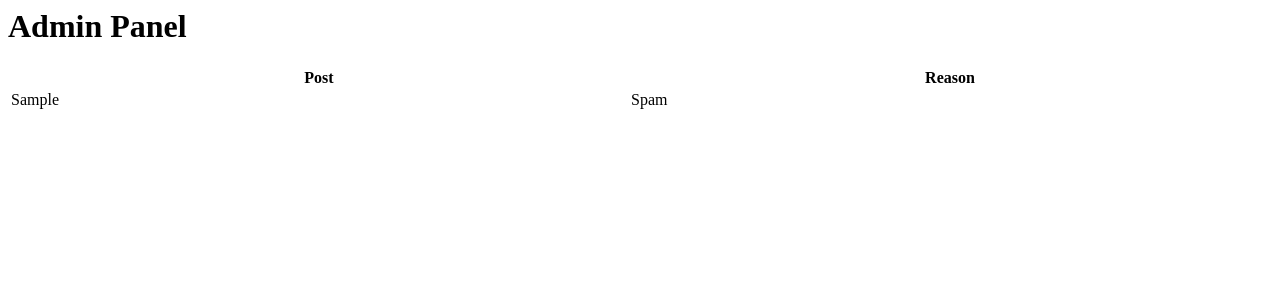
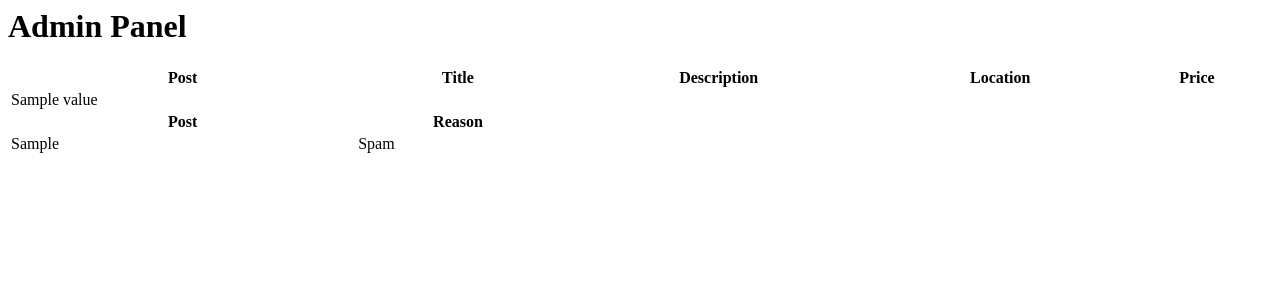
Before and after one commit to labeatl/task-completion-app, a Flask app: template backend/templates/adminpanel.html in a window 1280 px wide. Shown: the top 300 px of the page. Run offline with Flask 2, Linux system fonts and the light colour scheme; the template is opened without the code that fills it: most values are stand-ins (such as "Sample title", 1, 10 or a date in 2020).

Commit message:
Add admin panel page

```diff
--- a/backend/templates/adminpanel.html
+++ b/backend/templates/adminpanel.html
@@ -1,6 +1,21 @@
 <h1>Admin Panel</h1>
 
 <table style="width:100%">
+    {% for taskdict in reportedList %}
+    <tr>
+        <th>Post</th>
+        <th>Title</th>
+        <th>Description</th>
+        <th>Location</th>
+        <th>Price</th>
+    </tr>
+    <tr>
+        {% for key, value in taskdict %}
+                <td>{{value}}</td>
+        {% endfor %}
+    </tr>
+    {% endfor %}
+
     <tr>
         <th>Post</th>
         <th>Reason</th>
```
